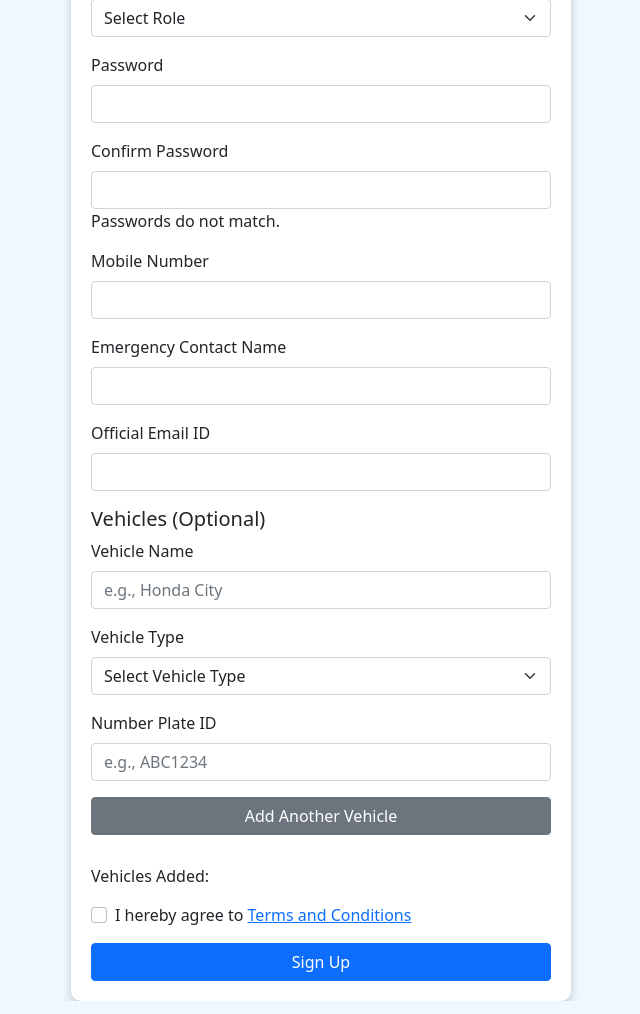
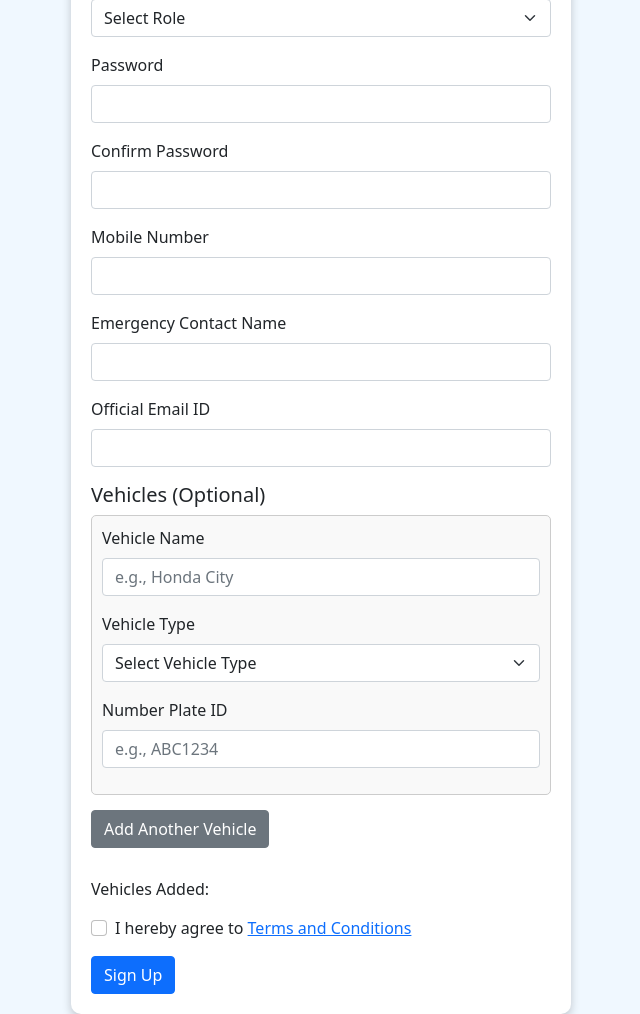
Before and after one commit to Adithya1703/CarPool_LiftLoop, a Flask app: page /signup in a window 1280 px wide. Shown: the part 405-1419 px from the top of the page, without its empty margins (319-959 px from the left). Run offline with Flask 3, Linux system fonts and the light colour scheme.

Commit message:
made changes to signup page

```diff
--- a/templates/signup.html
+++ b/templates/signup.html
@@ -27,8 +27,22 @@
             text-align: center;
             margin-bottom: 20px;
         }
-        button {
-            width: 100%;
+        .vehicle-entry {
+            border: 1px solid #ccc;
+            padding: 10px;
+            margin-bottom: 15px;
+            border-radius: 5px;
+            background-color: #f9f9f9;
+        }
+        #vehicleDisplay {
+            list-style-type: none;
+            padding: 0;
+        }
+        #vehicleDisplay li {
+            background: #f1f1f1;
+            margin: 5px 0;
+            padding: 10px;
+            border-radius: 5px;
         }
     </style>
 </head>
@@ -36,12 +50,12 @@
     <form id="signupForm">
         <h2>Signup</h2>
 
-        <div class="mb-3 mt-3">
+        <div class="mb-3">
             <label for="name" class="form-label">Name</label>
             <input type="text" id="name" name="name" class="form-control" required>
         </div>
 
-        <div class="mb-3 mt-3">
+        <div class="mb-3">
             <label class="form-label">Gender</label><br>
             <input type="radio" id="male" name="gender" value="Male" required>
             <label for="male">Male</label>
@@ -49,12 +63,12 @@
             <label for="female">Female</label>
         </div>
 
-        <div class="mb-3 mt-3">
+        <div class="mb-3">
             <label for="dob" class="form-label">Date of Birth</label>
             <input type="date" id="dob" name="dob" class="form-control" required>
         </div>
 
-        <div class="mb-3 mt-3">
+        <div class="mb-3">
             <label for="role" class="form-label">Role (Rider/Seeker)</label>
             <select id="role" name="role" class="form-select" required>
                 <option value="" disabled selected>Select Role</option>
@@ -63,32 +77,33 @@
             </select>
         </div>
 
-        <div class="mb-3 mt-3">
+        <div class="mb-3">
             <label for="password" class="form-label">Password</label>
             <input type="password" id="password" name="password" class="form-control" required>
         </div>
 
-        <div class="mb-3 mt-3">
+        <div class="mb-3">
             <label for="confirmPassword" class="form-label">Confirm Password</label>
             <input type="password" id="confirmPassword" name="confirmPassword" class="form-control" required>
-            <span class="error-message" id="confirmPasswordError">Passwords do not match.</span>
+            <span class="text-danger" id="confirmPasswordError" style="display: none;">Passwords do not match.</span>
         </div>
 
-        <div class="mb-3 mt-3">
+        <div class="mb-3">
             <label for="mobileNumber" class="form-label">Mobile Number</label>
             <input type="text" id="mobileNumber" name="mobileNumber" class="form-control" required>
         </div>
 
-        <div class="mb-3 mt-3">
+        <div class="mb-3">
             <label for="emergencyContact" class="form-label">Emergency Contact Name</label>
             <input type="text" id="emergencyContact" name="emergencyContact" class="form-control" required>
         </div>
 
-        <div class="mb-3 mt-3">
+        <div class="mb-3">
             <label for="officialEmail" class="form-label">Official Email ID</label>
             <input type="email" id="officialEmail" name="officialEmail" class="form-control" required>
         </div>
 
+        <!-- Vehicles Section -->
         <div id="vehicleSection">
             <h5>Vehicles (Optional)</h5>
             <div class="vehicle-entry">
@@ -118,7 +133,7 @@
             <ul id="vehicleDisplay"></ul>
         </div>
 
-        <div class="mb-3 mt-3 form-check">
+        <div class="mb-3 form-check">
             <input type="checkbox" id="terms" name="terms" class="form-check-input" required>
             <label for="terms" class="form-check-label">I hereby agree to <a href="#">Terms and Conditions</a></label>
         </div>
@@ -130,44 +145,35 @@
         document.getElementById("signupForm").addEventListener("submit", async (event) => {
             event.preventDefault();
 
-        // Collect form data
             const formData = new FormData(event.target);
             const data = Object.fromEntries(formData.entries());
 
-        // Validate passwords
             if (data.password !== data.confirmPassword) {
-            alert("Passwords do not match!");
+                document.getElementById("confirmPasswordError").style.display = "block";
                 return;
+            } else {
+                document.getElementById("confirmPasswordError").style.display = "none";
             }
 
-        // Collect vehicle details
             const vehicleNames = formData.getAll("vehicleName[]");
             const vehicleTypes = formData.getAll("vehicleType[]");
             const numberPlates = formData.getAll("numberPlate[]");
-        const vehicles = vehicleNames.map((name, index) => ({
-            name: name.trim(), // Vehicle name
-            type: vehicleTypes[index].trim(), // Vehicle type
-            numberPlate: numberPlates[index].trim(), // Number plate ID
-        })).filter(vehicle => vehicle.name || vehicle.type || vehicle.numberPlate); // Exclude empty vehicles
+            data.vehicles = vehicleNames.map((name, index) => ({
+                name: name.trim(),
+                type: vehicleTypes[index]?.trim() || null,
+                numberPlate: numberPlates[index]?.trim() || null
+            })).filter(vehicle => vehicle.name || vehicle.type || vehicle.numberPlate);
 
-        // Attach vehicles to the data object
-        data.vehicles = vehicles;
-
-        // Send the data to the server
             const response = await fetch("/signup", {
                 method: "POST",
                 headers: { "Content-Type": "application/json" },
                 body: JSON.stringify(data),
             });
 
-        // Handle the server response
             const result = await response.json();
-        if (result.message) {
             alert(result.message);
-        }
         });
 
-    // Dynamically add vehicles and update the display list
         document.getElementById("addVehicleButton").addEventListener("click", () => {
             const vehicleSection = document.getElementById("vehicleSection");
             const newVehicle = document.createElement("div");
@@ -191,22 +197,17 @@
                 </div>
             `;
             vehicleSection.appendChild(newVehicle);
-
-        // Update the vehicle list display
             updateVehicleList();
         });
 
-    // Function to update the vehicle list display
         function updateVehicleList() {
             const vehicleNames = document.getElementsByName("vehicleName[]");
             const vehicleTypes = document.getElementsByName("vehicleType[]");
             const numberPlates = document.getElementsByName("numberPlate[]");
             const vehicleDisplay = document.getElementById("vehicleDisplay");
 
-        // Clear the current list
             vehicleDisplay.innerHTML = "";
 
-        // Populate the list with current vehicles
             for (let i = 0; i < vehicleNames.length; i++) {
                 const name = vehicleNames[i].value.trim();
                 const type = vehicleTypes[i].value.trim();
```
Lines whose indentation alone changed are shown as unchanged.
